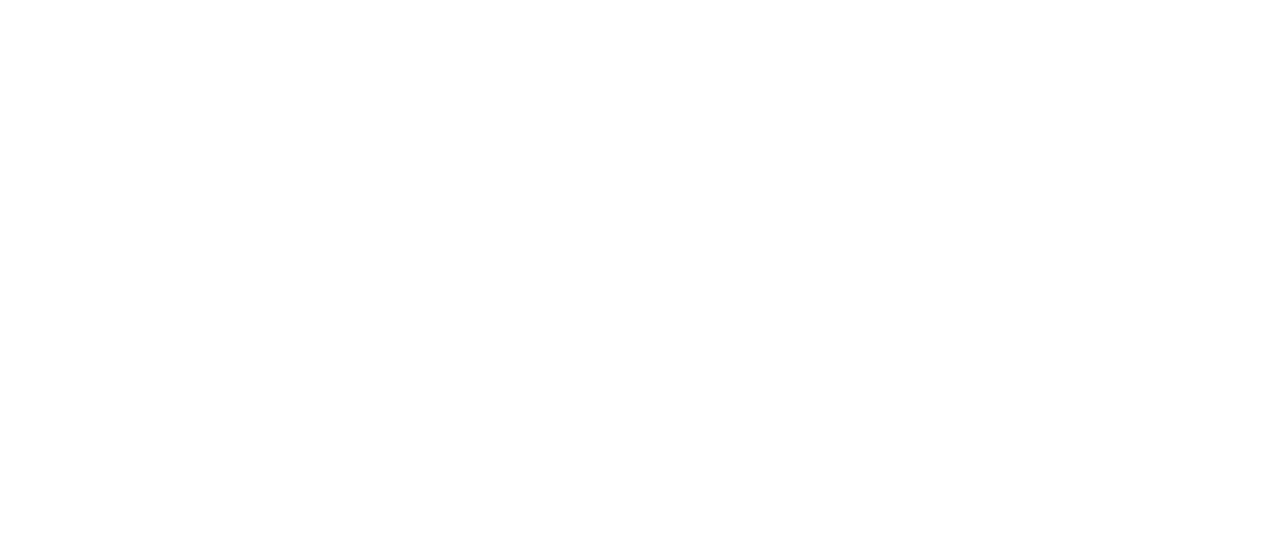
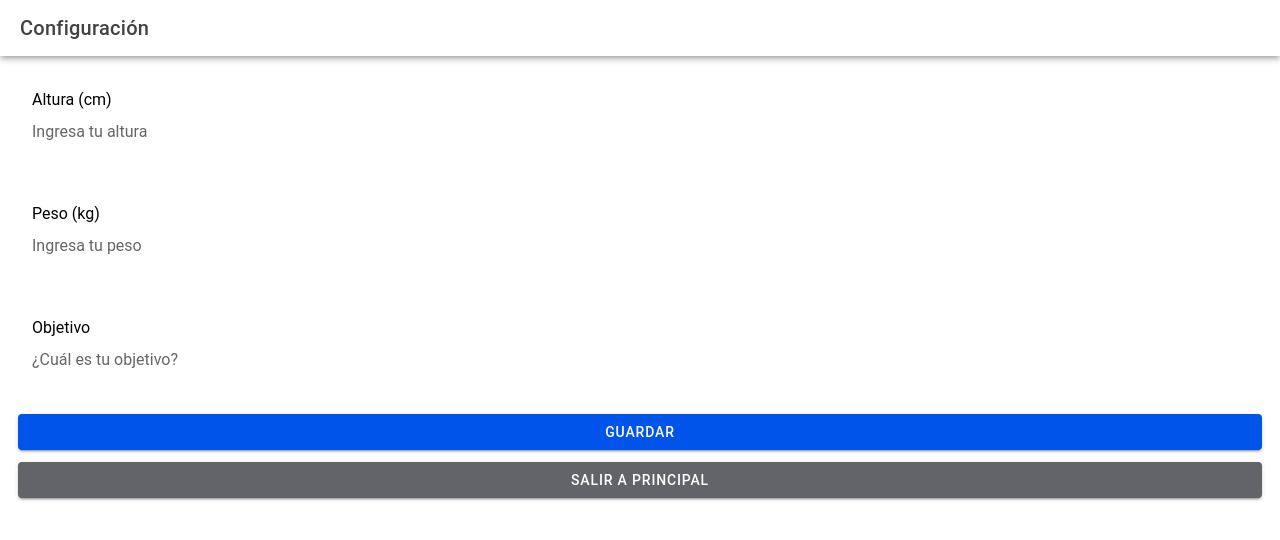
Before and after one commit to Salamander21N/NSA, a React (Vite) app: page /configuracion in a window 1280 px wide. Shown: the top 540 px of the page. Built offline with nearby package versions, Linux system fonts and the light colour scheme.

Commit message:
Guardando cambios locales antes de hacer pull

```diff
--- a/package.json
+++ b/package.json
@@ -25,6 +25,7 @@
     "ionicons": "^7.4.0",
     "react": "19.0.0",
     "react-dom": "19.0.0",
+    "react-icons": "^5.5.0",
     "react-router": "^5.3.4",
     "react-router-dom": "^5.3.4"
   },
--- a/src/App.tsx
+++ b/src/App.tsx
@@ -8,6 +8,8 @@
 import Login from './pages/Login/login';
 import Principal from './pages/Principal/principal';
 import Tienda from './pages/Tienda/Tienda';
+import Configuracion from './pages/configuracion/configuracion';
+import Intro from './pages/intro'; // ✅ IMPORTACIÓN CORRECTA
 
 /* Estilos de Ionic */
 import '@ionic/react/css/core.css';
@@ -33,6 +35,9 @@
   <IonApp>
     <IonReactRouter>
       <IonRouterOutlet>
+        <Route exact path="/intro">
+          <Intro />
+        </Route>
         <Route exact path="/home">
           <Home />
         </Route>
@@ -51,8 +56,13 @@
         <Route exact path="/tienda">
           <Tienda />
         </Route>
+        <Route exact path="/configuracion">
+          <Configuracion />
+        </Route>
+
+        {/* 🔽 ESTE Redirect debe ser el último */}
         <Route exact path="/">
-          <Redirect to="/home" />
+          <Redirect to="/intro" />
         </Route>
       </IonRouterOutlet>
     </IonReactRouter>
--- a/src/pages/Home/Home.css
+++ b/src/pages/Home/Home.css
@@ -1,5 +1,5 @@
 .home-bg {
-  --background: #DDF1DC;
+  --background: #FFFF;
   height: 100%;
   position: relative;
   cursor: pointer;
--- /dev/null
+++ b/src/pages/Principal/principal.css
@@ -0,0 +1,50 @@
+.settings-button {
+  position: absolute;
+  background-color: #3D6FA2;
+  border: none;
+  border-radius: 50%;
+  width: 55px;
+  height: 55px;
+  top: 30px;    /* ← Cambia esta coordenada vertical */
+  right: 30px;  /* ← Cambia esta coordenada horizontal */
+  display: flex;
+  justify-content: center;
+  align-items: center;
+  box-shadow: 0 4px 8px rgba(0, 0, 0, 0.2);
+  z-index: 10;
+  cursor: pointer;
+  transition: transform 0.2s ease;
+}
+
+.settings-button:hover {
+  transform: scale(1.1);
+}
+
+.settings-icon {
+  color: white;
+  font-size: 24px;
+}
+
+/* src/pages/Principal.css */
+
+.settings-button {
+  position: absolute;
+  top: 20px; /* Cambia esta coordenada para mover el botón */
+  right: 20px; /* Cambia esta coordenada para mover el botón */
+  width: 48px;  /* Cambia el tamaño aquí */
+  height: 48px;
+  border-radius: 50%;
+  background-color: #1A3C5E;
+  color: white;
+  display: flex;
+  align-items: center;
+  justify-content: center;
+  border: none;
+  z-index: 10;
+  box-shadow: 0 2px 8px rgba(0,0,0,0.3);
+  cursor: pointer;
+}
+
+.settings-icon {
+  font-size: 22px;
+}
--- a/src/pages/Principal/principal.tsx
+++ b/src/pages/Principal/principal.tsx
@@ -1,9 +1,13 @@
 import React, { useRef } from 'react';
 import { IonPage, IonHeader, IonToolbar, IonTitle, IonContent, IonButton } from '@ionic/react';
+import { useHistory } from 'react-router-dom';
+import { IoSettingsSharp } from 'react-icons/io5';
+import './principal.css';
 
 const usuario = "Usuario Demo";
 
 const Principal: React.FC = () => {
+  const history = useHistory();
   const fileInputRef = useRef<HTMLInputElement>(null);
 
   const handleAbrirCamara = () => {
@@ -22,6 +26,10 @@
     }
   };
 
+  const handleSettingsClick = () => {
+    history.push('/configuracion');
+  };
+
   return (
     <IonPage>
       <IonHeader>
@@ -38,34 +46,44 @@
           justifyContent: 'center'
         }}
       >
-        {/* Logo de usuario (SVG grande y centrado) */}
+        {/* Botón circular de engranaje */}
+        <button className="settings-button" onClick={handleSettingsClick}>
+          <IoSettingsSharp className="settings-icon" />
+        </button>
+
+        {/* Logo de usuario */}
         <div style={{ marginTop: 40, marginBottom: 28, display: 'flex', justifyContent: 'center', width: '100%' }}>
           <svg width="150" height="150" viewBox="0 0 150 150" fill="none">
-            <circle cx="75" cy="75" r="75" fill="#3D6FA2"/>
-            <circle cx="75" cy="65" r="35" fill="#fff"/>
-            <ellipse cx="75" cy="120" rx="45" ry="28" fill="#fff"/>
+            <circle cx="75" cy="75" r="75" fill="#3D6FA2" />
+            <circle cx="75" cy="65" r="35" fill="#fff" />
+            <ellipse cx="75" cy="120" rx="45" ry="28" fill="#fff" />
           </svg>
         </div>
+
         {/* Nombre del usuario */}
         <div style={{ fontSize: 22, fontWeight: 600, color: "#1A3C5E", marginBottom: 40, textAlign: 'center', width: '100%' }}>
           {usuario}
         </div>
-        {/* Botones centrados */}
+
+        {/* Botones Escaner y Galería */}
         <div style={{ display: 'flex', flexDirection: 'column', alignItems: 'center', width: '100%' }}>
-          <IonButton expand="block" style={{ marginBottom: 22, width: 220, marginLeft: 'auto', marginRight: 'auto' }} onClick={handleAbrirCamara}>
+          <IonButton expand="block" style={{ marginBottom: 22, width: 220 }} onClick={handleAbrirCamara}>
             Escaner
           </IonButton>
-          <IonButton expand="block" style={{ width: 220, marginLeft: 'auto', marginRight: 'auto' }} onClick={handleAbrirGaleria}>
-            Galeria
+          <IonButton expand="block" style={{ width: 220 }} onClick={handleAbrirGaleria}>
+            Galería
           </IonButton>
         </div>
-        {/* Input oculto para seleccionar/capturar imagen */}
+
+        {/* Input oculto para seleccionar o capturar imagen */}
         <input
           ref={fileInputRef}
           type="file"
           accept="image/*"
           style={{ display: 'none' }}
-          onChange={() => { /* Aquí puedes manejar la imagen seleccionada */ }}
+          onChange={() => {
+            // Aquí puedes manejar la imagen seleccionada
+          }}
         />
       </IonContent>
     </IonPage>
--- /dev/null
+++ b/src/pages/configuracion/configuracion.tsx
@@ -0,0 +1,79 @@
+import React, { useState } from 'react';
+import {
+  IonPage,
+  IonHeader,
+  IonToolbar,
+  IonTitle,
+  IonContent,
+  IonItem,
+  IonLabel,
+  IonInput,
+  IonButton
+} from '@ionic/react';
+import { useHistory } from 'react-router-dom';
+
+const Configuracion: React.FC = () => {
+  const [altura, setAltura] = useState('');
+  const [peso, setPeso] = useState('');
+  const [objetivo, setObjetivo] = useState('');
+  const history = useHistory();
+
+  const handleGuardar = () => {
+    // Aquí puedes manejar el guardado de los datos
+    alert(`Altura: ${altura}\nPeso: ${peso}\nObjetivo: ${objetivo}`);
+  };
+
+  const handleSalir = () => {
+    history.push('/principal');
+  };
+
+  return (
+    <IonPage>
+      <IonHeader>
+        <IonToolbar>
+          <IonTitle>Configuración</IonTitle>
+        </IonToolbar>
+      </IonHeader>
+      <IonContent className="ion-padding">
+        <IonItem style={{ flexDirection: 'column', alignItems: 'flex-start', marginBottom: 32 }}>
+          <IonLabel position="floating" style={{ marginBottom: 18 }}>Altura (cm)</IonLabel>
+          <IonInput
+            type="number"
+            value={altura}
+            onIonChange={e => setAltura(e.detail.value!)}
+            placeholder="Ingresa tu altura"
+          />
+        </IonItem>
+
+        <IonItem style={{ flexDirection: 'column', alignItems: 'flex-start', marginBottom: 32 }}>
+          <IonLabel position="floating" style={{ marginBottom: 18 }}>Peso (kg)</IonLabel>
+          <IonInput
+            type="number"
+            value={peso}
+            onIonChange={e => setPeso(e.detail.value!)}
+            placeholder="Ingresa tu peso"
+          />
+        </IonItem>
+
+        <IonItem style={{ flexDirection: 'column', alignItems: 'flex-start', marginBottom: 32 }}>
+          <IonLabel position="floating" style={{ marginBottom: 18 }}>Objetivo</IonLabel>
+          <IonInput
+            value={objetivo}
+            onIonChange={e => setObjetivo(e.detail.value!)}
+            placeholder="¿Cuál es tu objetivo?"
+          />
+        </IonItem>
+
+        <IonButton expand="block" style={{ marginTop: 32 }} onClick={handleGuardar}>
+          Guardar
+        </IonButton>
+
+        <IonButton expand="block" color="medium" style={{ marginTop: 12 }} onClick={handleSalir}>
+          Salir a Principal
+        </IonButton>
+      </IonContent>
+    </IonPage>
+  );
+};
+
+export default Configuracion;
--- /dev/null
+++ b/src/pages/intro.css
@@ -0,0 +1,12 @@
+.intro-container {
+  width: 100vw;
+  height: 100vh;
+  background-color: black;
+  overflow: hidden;
+}
+
+.intro-video {
+  width: 100%;
+  height: 100%;
+  object-fit: cover;
+}
--- /dev/null
+++ b/src/pages/intro.tsx
@@ -0,0 +1,31 @@
+import { useEffect } from 'react';
+import { useHistory } from 'react-router-dom';
+import './intro.css';
+
+const Intro: React.FC = () => {
+  const history = useHistory();
+
+  const handleVideoEnd = () => {
+    history.replace('/home'); // ⬅️ Aquí se cambia a /home cuando termine el video
+  };
+
+  useEffect(() => {
+    // Opcional: por si quieres hacer algo al montar
+  }, []);
+
+  return (
+    <div className="intro-container">
+      <video
+        className="intro-video"
+        autoPlay
+        muted
+        onEnded={handleVideoEnd}
+      >
+        <source src="/videos/apples.mp4" type="video/mp4" />
+        Tu navegador no soporta video.
+      </video>
+    </div>
+  );
+};
+
+export default Intro;
```
Also changed, not shown: src/pages/Resultado/resultado.tsx (+76 -0 lines), src/pages/resultado.tsx (deleted, +0 -76 lines), src/pages/Resultado/resultado.css (renamed from src/pages/resultado.css), 2 other files (tests, documents, lock files or other folders).
